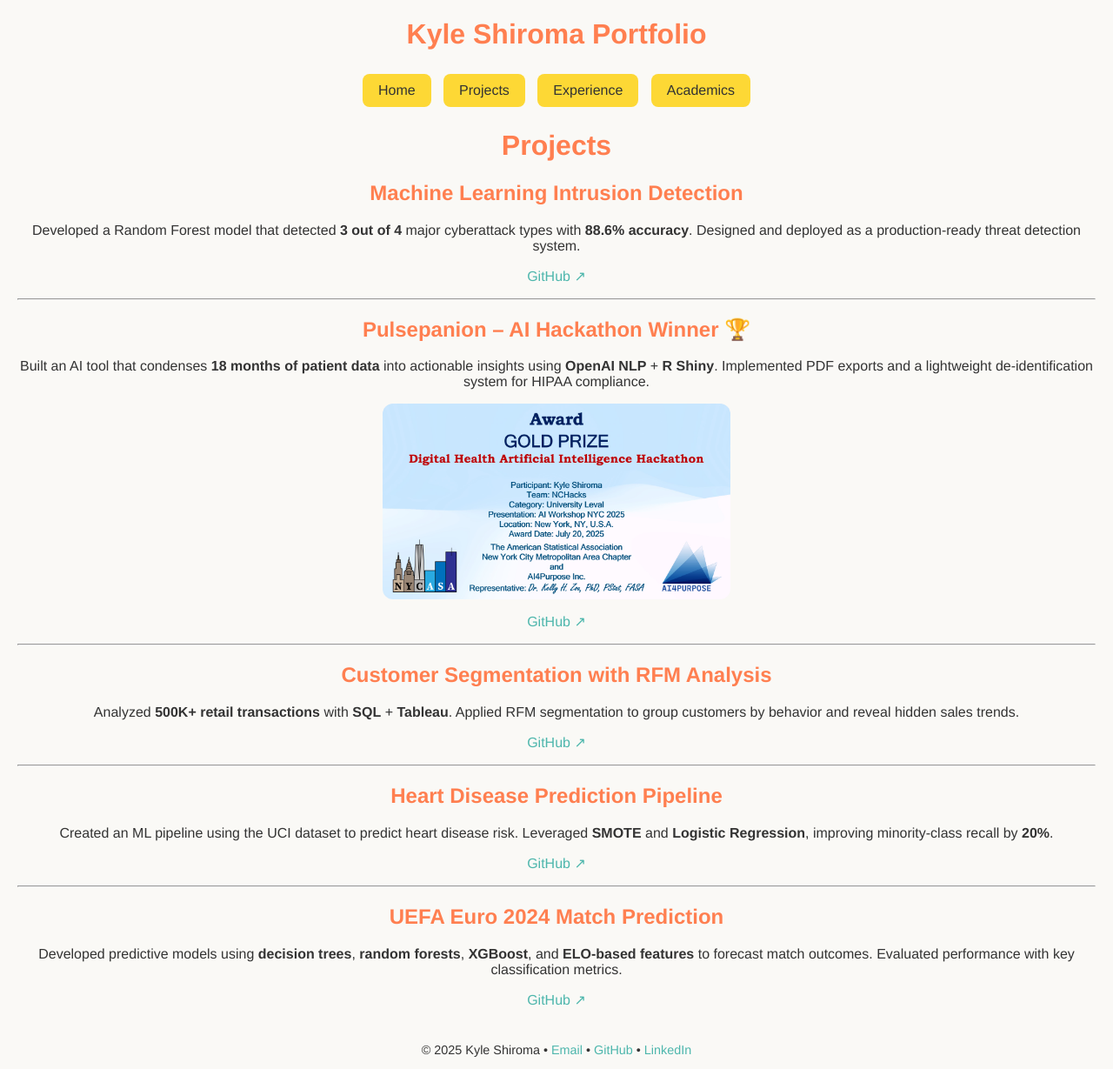
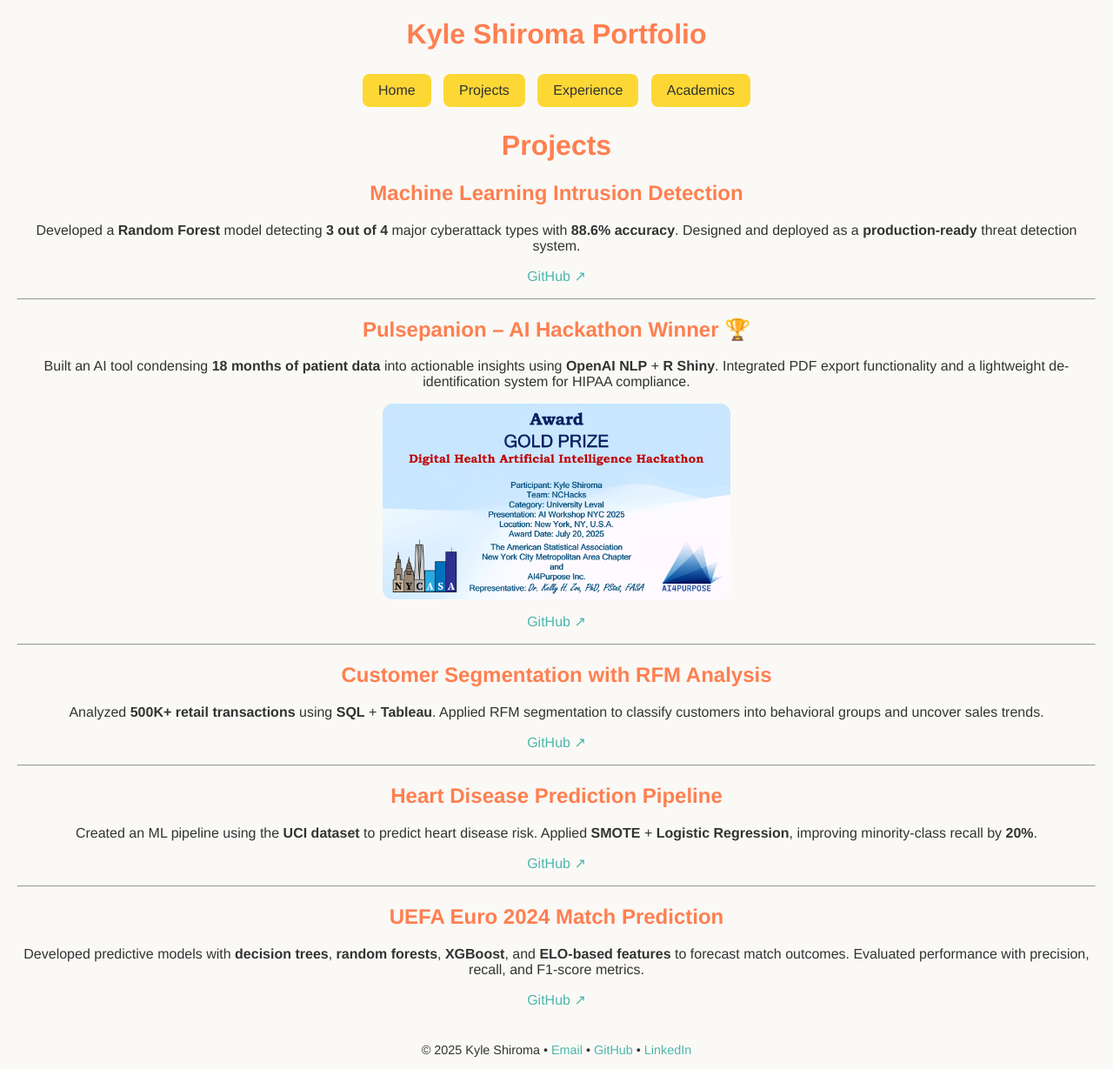
Before and after one commit to k-shiroma-code/k-shiroma-code.github.io, a Jekyll site: the page built from projects.md, in a window 1280 px wide. Shown: the whole page at 87% size. Built offline with Jekyll 4.4.1, drawn with Linux system fonts in a browser that asks for light colours.

Commit message:
Update projects.md

```diff
--- a/projects.md
+++ b/projects.md
@@ -7,38 +7,36 @@ permalink: /projects/
 # Projects
 
 ## Machine Learning Intrusion Detection
-Developed a Random Forest model that detected **3 out of 4** major cyberattack types with **88.6% accuracy**. Designed and deployed as a production-ready threat detection system.
+Developed a **Random Forest** model detecting **3 out of 4** major cyberattack types with **88.6% accuracy**. Designed and deployed as a **production-ready** threat detection system.
 
 [GitHub ↗](https://github.com/k-shiroma-code/cybersecurity-ml-detection)
 
 ---
 
 ## Pulsepanion – AI Hackathon Winner 🏆
-Built an AI tool that condenses **18 months of patient data** into actionable insights using **OpenAI NLP** + **R Shiny**. Implemented PDF exports and a lightweight de-identification system for HIPAA compliance.
+Built an AI tool condensing **18 months of patient data** into actionable insights using **OpenAI NLP** + **R Shiny**. Integrated PDF export functionality and a lightweight de-identification system for HIPAA compliance.
 
 ![Pulsepanion Project Screenshot]({{ site.baseurl }}/assets/img/IMG_1582.jpg){: style="display:block; margin:auto; border-radius:12px; width:400px;" }
-
-
 
 [GitHub ↗](https://github.com/k-shiroma-code/NCHacks-Pulsepanion)
 
 ---
 
 ## Customer Segmentation with RFM Analysis
-Analyzed **500K+ retail transactions** with **SQL** + **Tableau**. Applied RFM segmentation to group customers by behavior and reveal hidden sales trends.
+Analyzed **500K+ retail transactions** using **SQL** + **Tableau**. Applied RFM segmentation to classify customers into behavioral groups and uncover sales trends.
 
 [GitHub ↗](https://github.com/k-shiroma-code/Customer-Segmentation-with-RFM-Analysis)
 
 ---
 
 ## Heart Disease Prediction Pipeline
-Created an ML pipeline using the UCI dataset to predict heart disease risk. Leveraged **SMOTE** and **Logistic Regression**, improving minority-class recall by **20%**.
+Created an ML pipeline using the **UCI dataset** to predict heart disease risk. Applied **SMOTE** + **Logistic Regression**, improving minority-class recall by **20%**.
 
 [GitHub ↗](https://github.com/k-shiroma-code/Heart-Disease-ML-Project)
 
 ---
 
 ## UEFA Euro 2024 Match Prediction
-Developed predictive models using **decision trees**, **random forests**, **XGBoost**, and **ELO-based features** to forecast match outcomes. Evaluated performance with key classification metrics.
+Developed predictive models with **decision trees**, **random forests**, **XGBoost**, and **ELO-based features** to forecast match outcomes. Evaluated performance with precision, recall, and F1-score metrics.
 
 [GitHub ↗](https://github.com/k-shiroma-code/CSUF-REU-Football-Analytics)
```
